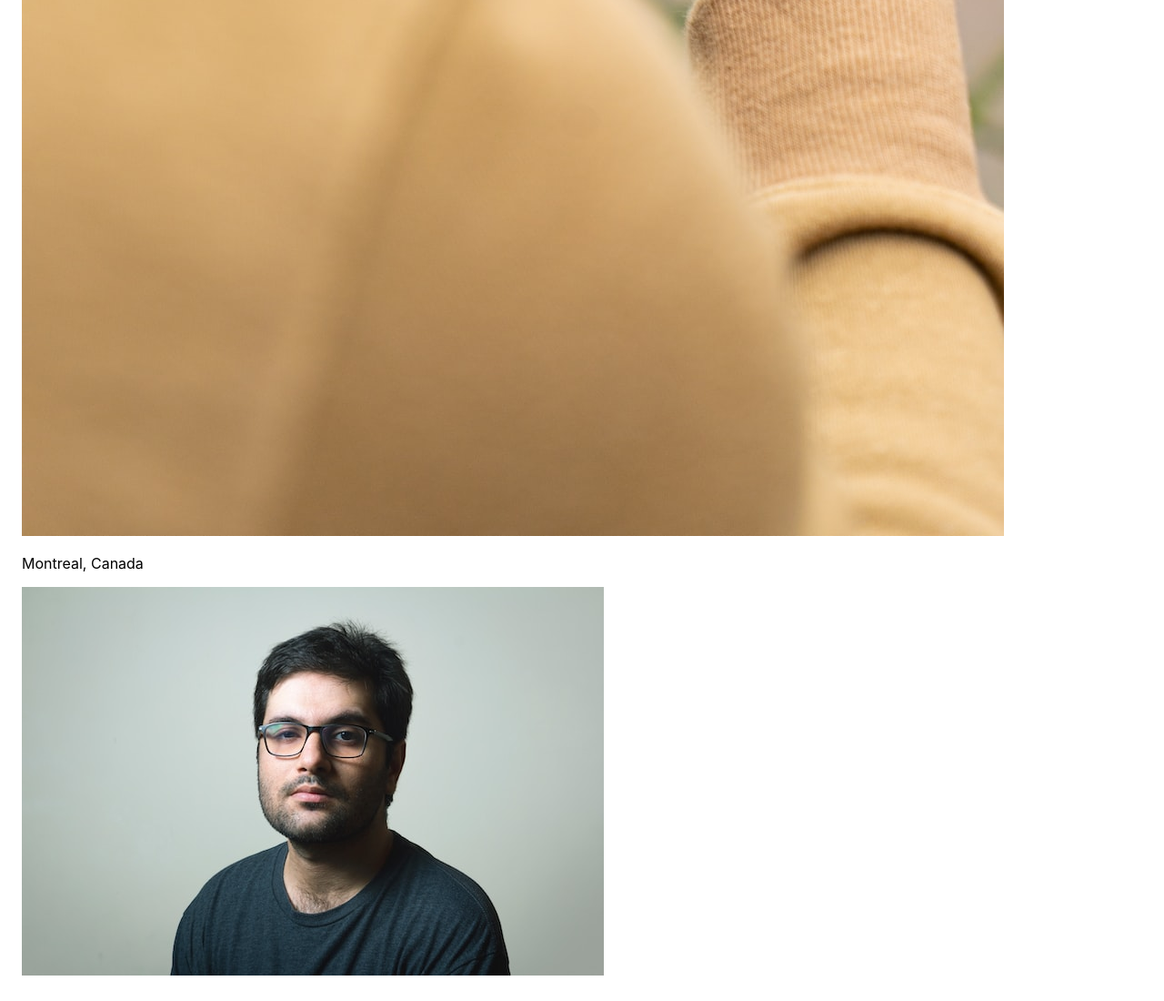
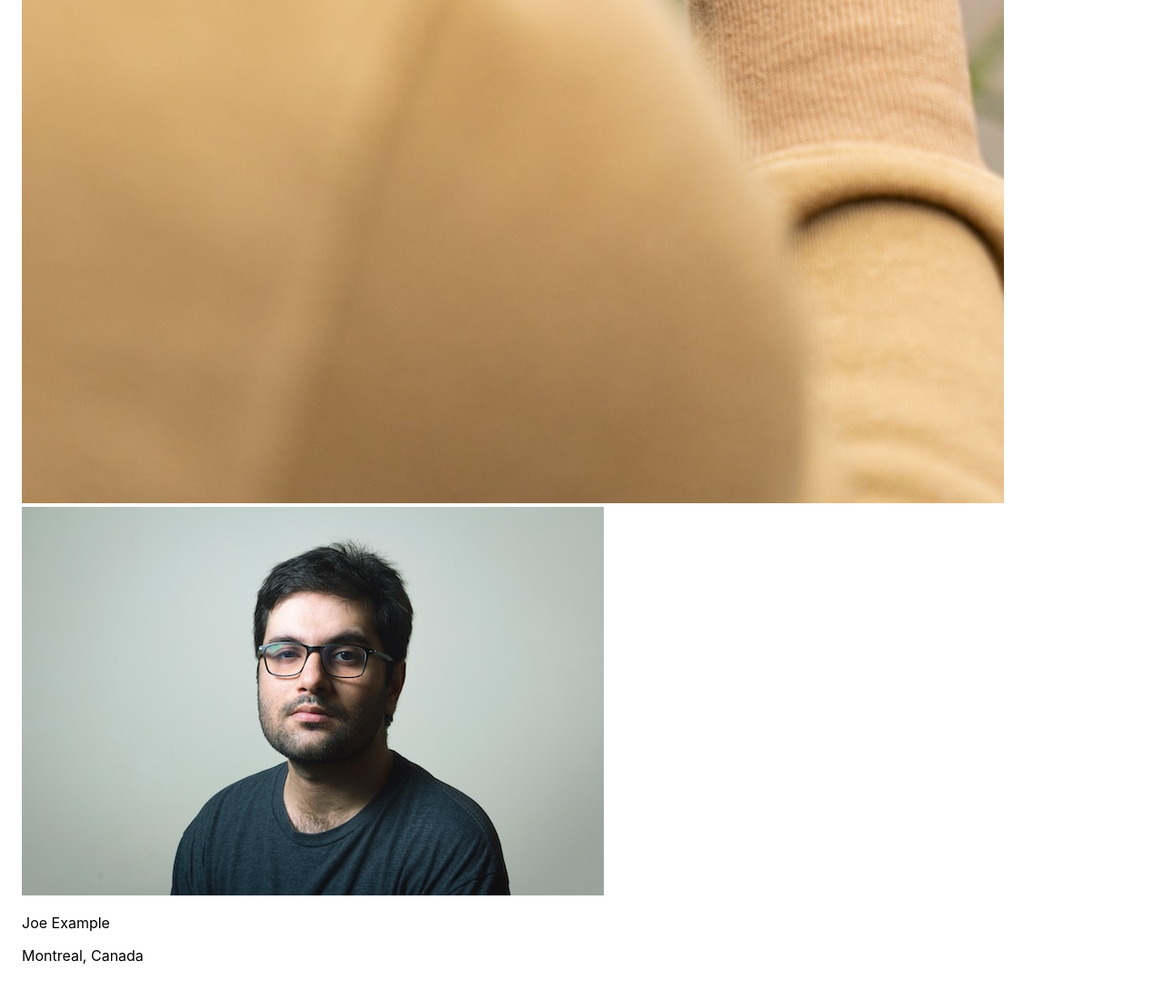
Before and after one commit to cynthia-lam/photolabs, a React (Create React App) app in the folder frontend/: page / in a window 1280 px wide. Shown: the part 1392-2492 px from the top of the page at 91% size. Built offline with nearby package versions, Linux system fonts and the light colour scheme; the HTML template or start-up script is replaced by a standard one.

Commit message:
Reorder elements to match compass example

```diff
--- a/frontend/src/components/PhotoListItem.jsx
+++ b/frontend/src/components/PhotoListItem.jsx
@@ -8,10 +8,10 @@ const PhotoListItem = (props) => {
 
   return (
     <div className="photoListItem">
+      <img src={imageSource} />
+      <img src={profile} />
       <p>{username}</p>
-      <img src={imageSource} />
       <p>{location.city}, {location.country}</p>
-      <img src={profile} />
     </div>
   );
 };
```
